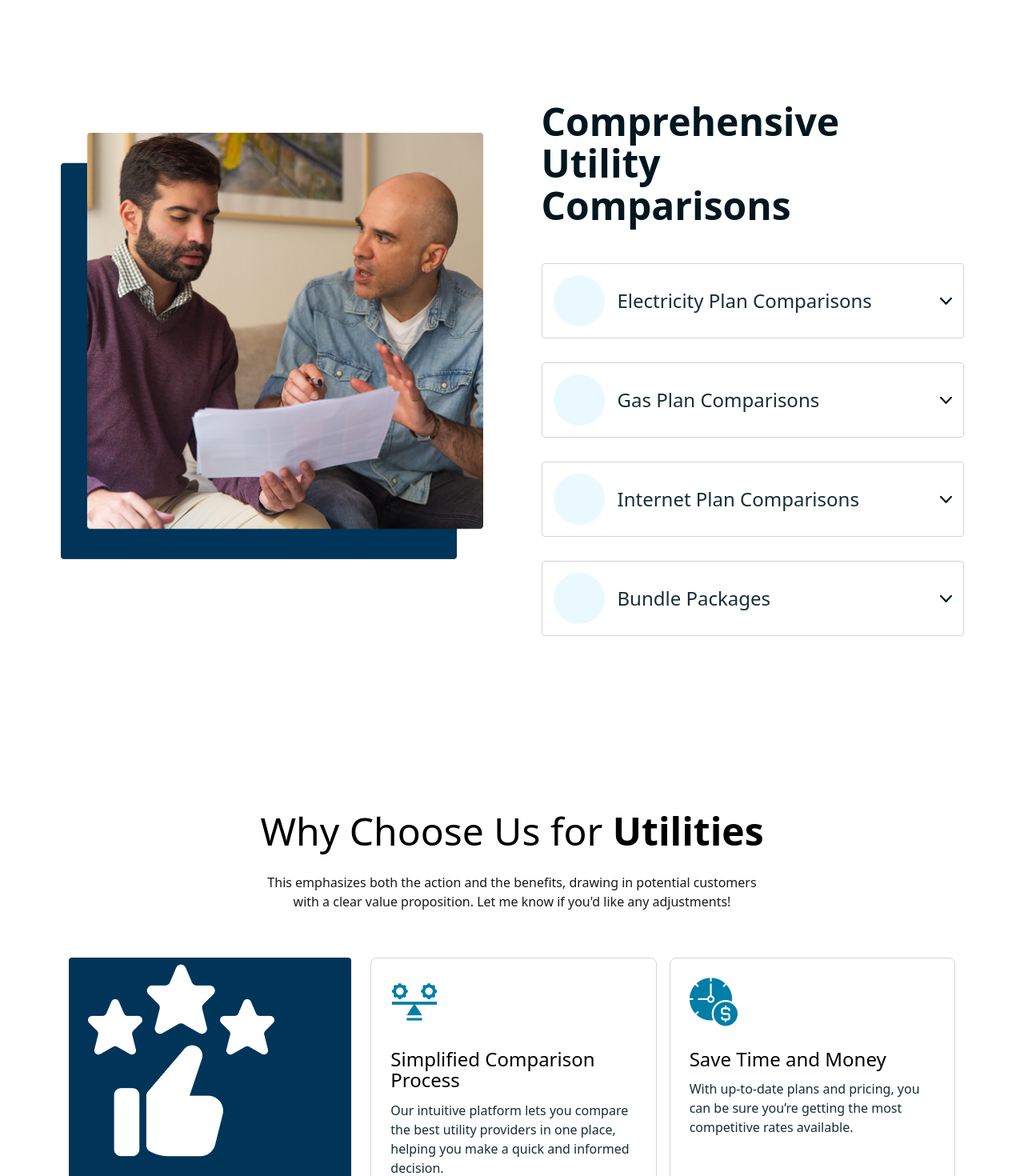
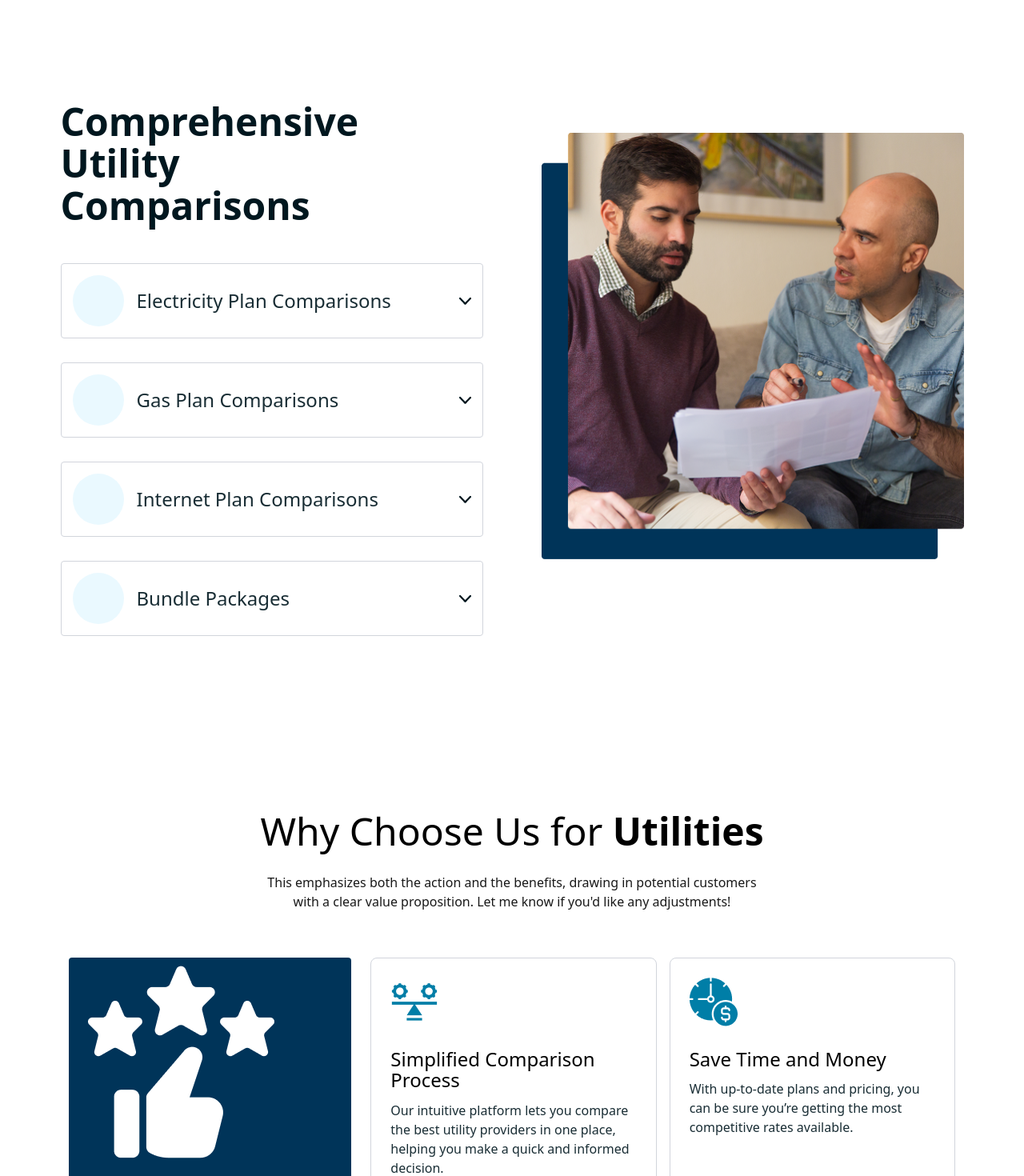
Before and after one commit to khushboo-590/Bill-central, a React (Vite) app: page / in a window 1280 px wide. Shown: the part 2820-4290 px from the top of the page at 80% size. Built offline with nearby package versions, Linux system fonts and the light colour scheme.

Commit message:
faq update

```diff
--- a/src/components/Accordian.jsx
+++ b/src/components/Accordian.jsx
@@ -13,14 +13,14 @@ const Accordian = () => {
     return (
         <section>
             <div className="container max-w-[1161px] mx-auto pt-[40px] lg:pt-[162px] p-4">
-                <div className=" flex flex-col-reverse lg:flex-row-reverse gap-[73px]">
+                <div className=" flex  lg:flex-row gap-[73px] flex-col-reverse">
                     <div className="flex-1 ">
                         <h2 className=" text-[38px] md:text-[48px] font-semibold  leading-[110%] lg:max-w-[456px] text - transform: capitalize text-[#00171F] mb-[45px]">
                             Comprehensive Utility <span className="font-bold ">Comparisons</span></h2>
                         {items.map((item, i) => (
                             <div
                                 key={i}
-                                className="border border-gray-300 rounded mb-[30px] p-[14px] cursor-pointer bg-white hover:shadow-md w-full lg:max-w-[578px]"
+                                className="border border-gray-300 rounded mb-[30px] p-[14px] cursor-pointer bg-white  hover:shadow-md w-full lg:max-w-[578px]"
                                 onClick={() => toggle(i)}
                             >
                                 <div className="flex items-center justify-between">
--- a/src/components/Faq.jsx
+++ b/src/components/Faq.jsx
@@ -14,7 +14,7 @@ const Faq = () => {
 
     return (
         <div className="container max-w-[916px]  mx-auto p-4 ">
-            <h2 className="text-5xl font-normal text-center mb-4 leading-[110%] text-transform: capitalize">
+            <h2 className=" text-4xl md:text-5xl font-normal text-center mb-4 leading-[110%] text-transform: capitalize">
                 Frequently Asked <span className="font-bold">Questions</span>
             </h2>
             <p className="text-center text-black opacity-90 mb-6 text-base leading-[150%] max-w-[556px] mx-auto">
@@ -29,7 +29,7 @@ const Faq = () => {
                     >
                         <button onClick={() => toggleFAQ(index)} className="w-full text-left  p-[25px] flex justify-between items-center"
                         >
-                            <span className="text-2xl leading-[110%] font-normal ">{item.question}</span>
+                            <span className=" text-xl md:text-2xl leading-[110%] font-normal ">{item.question}</span>
                             {openIndex === index ? <img src={minus} alt="Collapse" /> : <img src={plus} alt="Expand" />}
 
                         </button>
--- a/src/components/Footer.jsx
+++ b/src/components/Footer.jsx
@@ -29,7 +29,7 @@ const Footer = () => {
                     </div>
                 </div>
 
-                <div className="flex gap-16 md:w-1/2 justify-end">
+                <div className="flex gap-16 sm:w-1/2 md:justify-end">
                     <div>
                         <h4 className="text-xl font-bold mb-3 leading-[150%]">Quick Link</h4>
                             <ul className="space-y-2 ">
--- a/src/components/Utilies.jsx
+++ b/src/components/Utilies.jsx
@@ -1,6 +1,6 @@
 import React from 'react'
 import { features } from '../utils/helper'
-import thumps from '../assets/images/png/thump.png'
+import thumps from '../assets/images/png/layer 2.png'
 import arror from '../assets/images/png/arror.png'
 const Utilies = () => {
   return (
@@ -9,7 +9,7 @@ const Utilies = () => {
           <p className='max-w-[620px] font-normal text-base leading-[150%] text-black opacity-90 text-center pt-4 '>This emphasizes both the action and the benefits, drawing in potential customers with a clear value proposition. Let me know if you'd like any adjustments!</p>
           <div className="lg:grid lg:grid-cols-3 bg-white   mt-[58px] md:gap-6  mb-[40px] lg:mb-[162px] gap-0  ">
               <div className="bg-[#003459] text-white p-3 md:p-6 flex flex-col justify-center items-start space-y-4 rounded-[4px] w-full h-[596px] max-w-[424px] mx-auto ">
-                      <img src={thumps}></img>
+                  <img src={thumps} className=''></img>
                   <h2 className="text-[24px] font-normal leading-[110%] pt-2 md:pt-[30px]">Tailored Recommendations</h2>
                   <p className="text-base opacity-90 leading-[150%] font-normal md:pt-[10px] md:max-w-[344px]">
                       Our platform analyzes your unique energy needs and preferences to suggest the best utility providers, ensuring you get the most personalized options available.
```
Also changed, not shown: src/assets/images/png/Layer 2.png (added).
